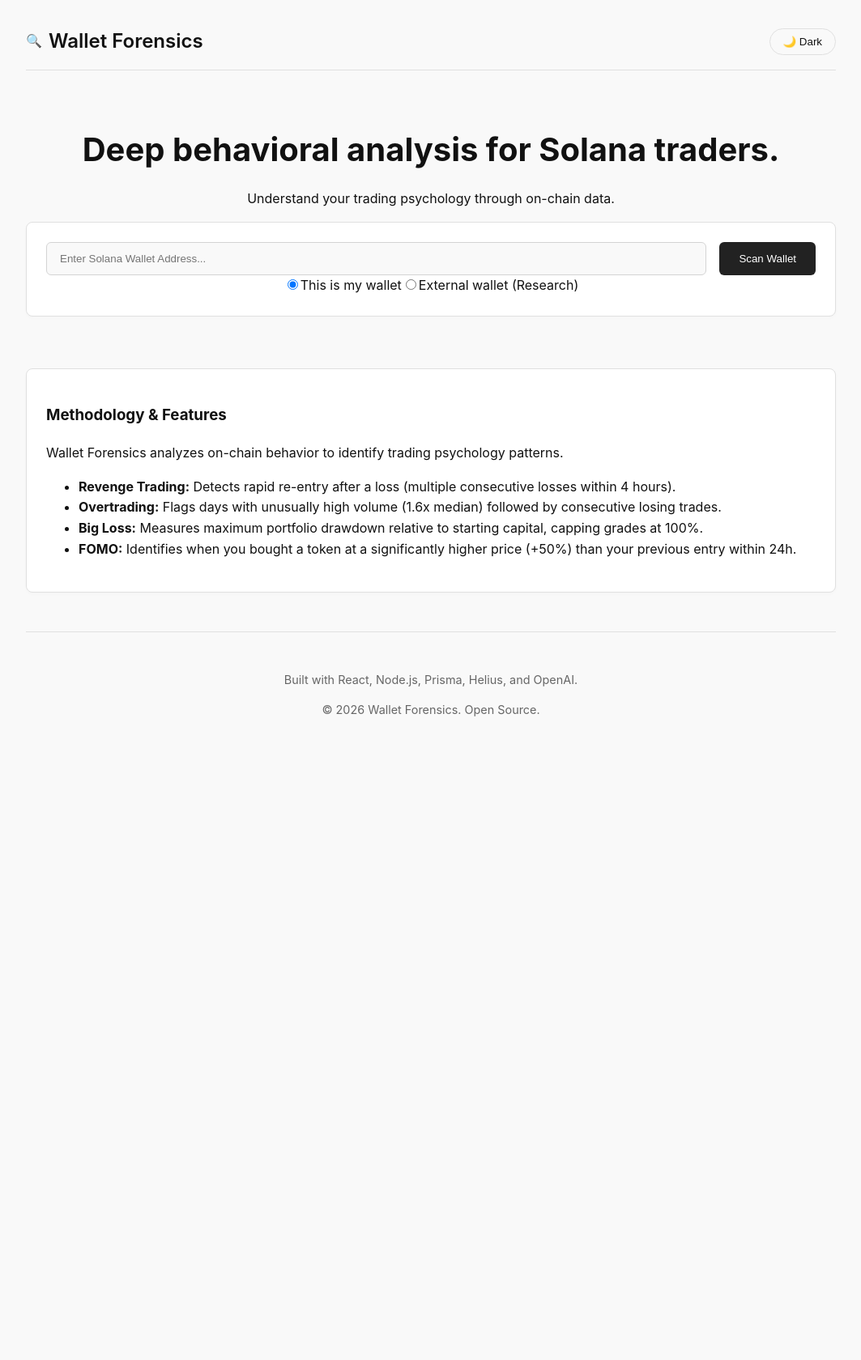
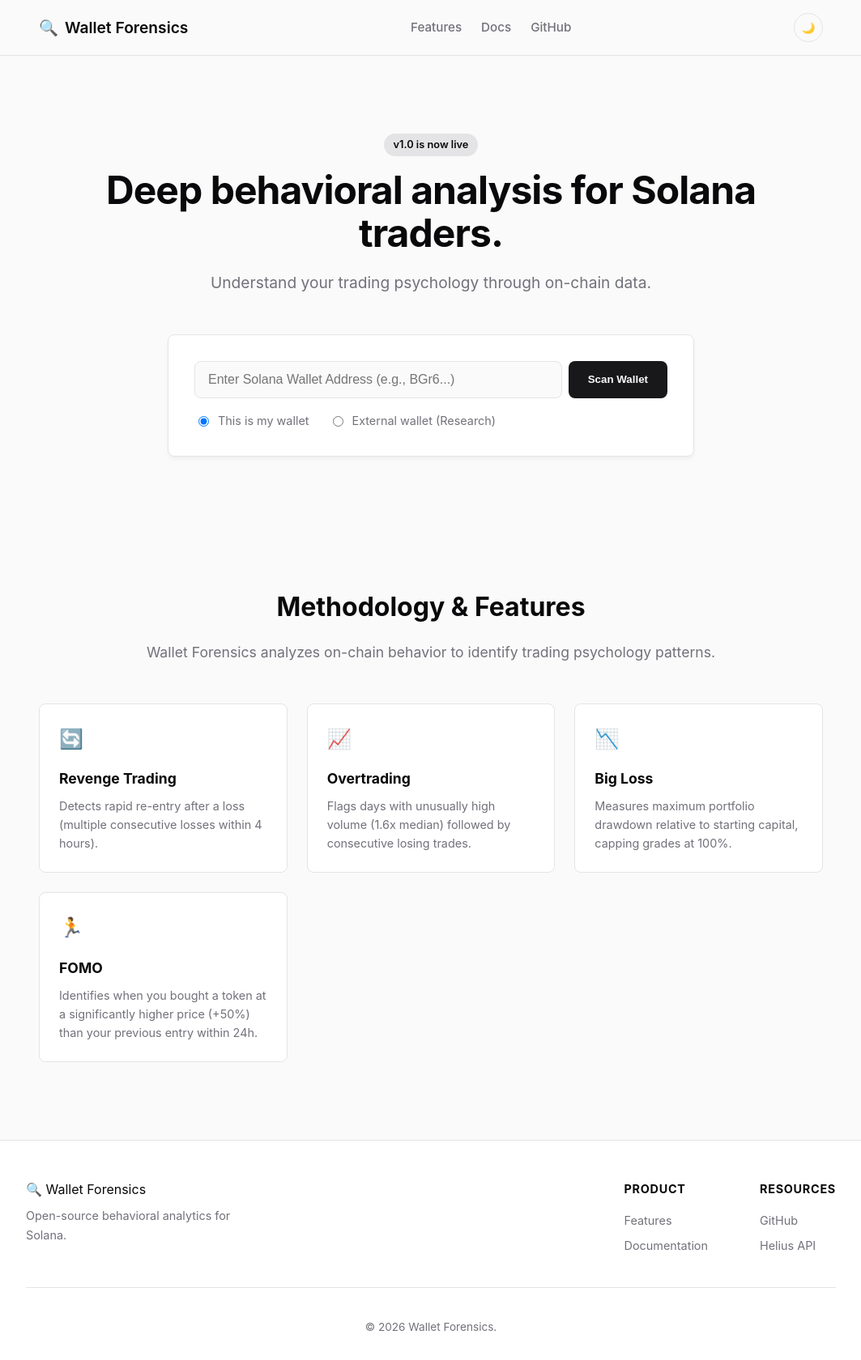
Before and after one commit to itskaien/WalletForensics, a React (Vite) app: page / in a window 1280 px wide. Shown: the whole page at 81% size, without its empty margins (108-1171 px from the left). Before the commit the page ends 950 px from the top, so only its background shows below. Built offline with nearby package versions, Linux system fonts and the light colour scheme.

Commit message:
Refactor Dashboard, DocsSection, Footer, Header, Hero components; enhance UI, add features, and improve styling

```diff
--- a/src/components/Dashboard.jsx
+++ b/src/components/Dashboard.jsx
@@ -1,5 +1,5 @@
 import React from "react";
-import ReactMarkdown from "react-markdown"; // <-- Imported here
+import ReactMarkdown from "react-markdown";
 
 export default function Dashboard({ data, isOwner }) {
   if (!data) return null;
@@ -9,7 +9,6 @@
       <h2>{isOwner ? "Your Profile" : "Wallet Profile"}</h2>
 
       <div className="grid-container">
-        {/* Basic Stats */}
         <div className="card stat-card">
           <span className="label">Win Rate</span>
           <span className="value">
@@ -63,7 +62,6 @@
         </div>
       </div>
 
-      {/* AI Report using React Markdown */}
       <div className="card report-card">
         <h3>AI Forensic Report</h3>
         <div className="markdown-body">
--- a/src/components/DocsSection.jsx
+++ b/src/components/DocsSection.jsx
@@ -1,31 +1,47 @@
 import React from "react";
 
 export default function DocsSection() {
+  const features = [
+    {
+      icon: "🔄",
+      title: "Revenge Trading",
+      desc: "Detects rapid re-entry after a loss (multiple consecutive losses within 4 hours).",
+    },
+    {
+      icon: "📈",
+      title: "Overtrading",
+      desc: "Flags days with unusually high volume (1.6x median) followed by consecutive losing trades.",
+    },
+    {
+      icon: "📉",
+      title: "Big Loss",
+      desc: "Measures maximum portfolio drawdown relative to starting capital, capping grades at 100%.",
+    },
+    {
+      icon: "🏃",
+      title: "FOMO",
+      desc: "Identifies when you bought a token at a significantly higher price (+50%) than your previous entry within 24h.",
+    },
+  ];
+
   return (
-    <section className="card docs-section">
-      <h3>Methodology & Features</h3>
-      <p className="muted">
-        Wallet Forensics analyzes on-chain behavior to identify trading
-        psychology patterns.
-      </p>
-      <ul>
-        <li>
-          <strong>Revenge Trading:</strong> Detects rapid re-entry after a loss
-          (multiple consecutive losses within 4 hours).
-        </li>
-        <li>
-          <strong>Overtrading:</strong> Flags days with unusually high volume
-          (1.6x median) followed by consecutive losing trades.
-        </li>
-        <li>
-          <strong>Big Loss:</strong> Measures maximum portfolio drawdown
-          relative to starting capital, capping grades at 100%.
-        </li>
-        <li>
-          <strong>FOMO:</strong> Identifies when you bought a token at a
-          significantly higher price (+50%) than your previous entry within 24h.
-        </li>
-      </ul>
+    <section id="features" className="features-section">
+      <div className="section-header">
+        <h3>Methodology & Features</h3>
+        <p>
+          Wallet Forensics analyzes on-chain behavior to identify trading
+          psychology patterns.
+        </p>
+      </div>
+      <div className="features-grid">
+        {features.map((f, i) => (
+          <div key={i} className="feature-card">
+            <span className="feature-icon">{f.icon}</span>
+            <h4>{f.title}</h4>
+            <p>{f.desc}</p>
+          </div>
+        ))}
+      </div>
     </section>
   );
 }
--- a/src/components/Footer.jsx
+++ b/src/components/Footer.jsx
@@ -3,8 +3,35 @@
 export default function Footer() {
   return (
     <footer className="app-footer">
-      <p>Built with React, Node.js, Prisma, Helius, and OpenAI.</p>
-      <p>&copy; {new Date().getFullYear()} Wallet Forensics. Open Source.</p>
+      <div className="footer-container">
+        <div className="footer-brand">
+          <span className="logo-icon">🔍</span> Wallet Forensics
+          <p>Open-source behavioral analytics for Solana.</p>
+        </div>
+        <div className="footer-links">
+          <div>
+            <h4>Product</h4>
+            <a href="#features">Features</a>
+            <a href="#docs">Documentation</a>
+          </div>
+          <div>
+            <h4>Resources</h4>
+            <a
+              href="https://github.com/itskaien/WalletForensics.git"
+              target="_blank"
+              rel="noreferrer"
+            >
+              GitHub
+            </a>
+            <a href="https://helius.dev" target="_blank" rel="noreferrer">
+              Helius API
+            </a>
+          </div>
+        </div>
+      </div>
+      <div className="footer-bottom">
+        <p>&copy; {new Date().getFullYear()} Wallet Forensics.</p>
+      </div>
     </footer>
   );
 }
--- a/src/components/Header.jsx
+++ b/src/components/Header.jsx
@@ -1,19 +1,64 @@
-import React from "react";
+import React, { useState } from "react";
 
 export default function Header({ toggleTheme, currentTheme }) {
+  const [isMenuOpen, setIsMenuOpen] = useState(false);
+
   return (
-    <header className="app-header">
+    <header className="navbar">
+      <div className="nav-container">
         <div className="logo">
           <span className="logo-icon">🔍</span>
-        <h1>Wallet Forensics</h1>
+          <span className="logo-text">Wallet Forensics</span>
         </div>
+
+        <nav className="nav-links">
+          <a href="#features">Features</a>
+          <a href="#docs">Docs</a>
+          <a
+            href="https://github.com/itskaien/WalletForensics.git"
+            target="_blank"
+            rel="noreferrer"
+          >
+            GitHub
+          </a>
+        </nav>
+
+        <div className="nav-actions">
           <button
             className="theme-toggle"
             onClick={toggleTheme}
             aria-label="Toggle theme"
           >
-        {currentTheme === "light" ? "🌙 Dark" : "☀️ Light"}
+            {currentTheme === "light" ? "🌙" : "☀️"}
           </button>
+
+          <button
+            className="hamburger"
+            onClick={() => setIsMenuOpen(!isMenuOpen)}
+          >
+            ☰
+          </button>
+        </div>
+      </div>
+
+      {/* Mobile Menu Dropdown */}
+      {isMenuOpen && (
+        <div className="mobile-menu">
+          <a href="#features" onClick={() => setIsMenuOpen(false)}>
+            Features
+          </a>
+          <a href="#docs" onClick={() => setIsMenuOpen(false)}>
+            Docs
+          </a>
+          <a
+            href="https://github.com/itskaien/WalletForensics.git"
+            target="_blank"
+            rel="noreferrer"
+          >
+            GitHub
+          </a>
+        </div>
+      )}
     </header>
   );
 }
--- a/src/components/Hero.jsx
+++ b/src/components/Hero.jsx
@@ -10,14 +10,17 @@
 }) {
   return (
     <section className="hero">
+      <div className="hero-badge">v1.0 is now live</div>
       <h2>Deep behavioral analysis for Solana traders.</h2>
-      <p>Understand your trading psychology through on-chain data.</p>
+      <p className="hero-subtitle">
+        Understand your trading psychology through on-chain data.
+      </p>
 
       <form onSubmit={handleScan} className="card form-section">
         <div className="input-group">
           <input
             type="text"
-            placeholder="Enter Solana Wallet Address..."
+            placeholder="Enter Solana Wallet Address (e.g., BGr6...)"
             value={address}
             onChange={(e) => setAddress(e.target.value)}
             required
--- a/src/index.css
+++ b/src/index.css
@@ -1,29 +1,32 @@
 :root {
-  /* Light Theme (Default) */
-  --bg-main: #f9f9f9;
+  --bg-main: #fafafa;
   --bg-card: #ffffff;
-  --text-main: #111111;
-  --text-muted: #666666;
-  --border: #e0e0e0;
-  --silver: #d4d4d4;
-  --accent: #222222;
-  --success: #2e7d32;
-  --danger: #c62828;
-  --warning: #ed6c02;
+  --text-main: #09090b;
+  --text-muted: #71717a;
+  --border: #e4e4e7;
+  --accent: #18181b;
+  --accent-hover: #27272a;
+  --success: #16a34a;
+  --danger: #dc2626;
+  --warning: #d97706;
+  --radius: 8px;
 }
 
 [data-theme="dark"] {
-  /* Dark Theme Overrides */
-  --bg-main: #0f0f11;
-  --bg-card: #1a1a1d;
+  --bg-main: #09090b;
+  --bg-card: #18181b;
   --text-main: #f4f4f5;
   --text-muted: #a1a1aa;
   --border: #27272a;
-  --silver: #3f3f46;
   --accent: #f4f4f5;
-  --success: #4ade80;
-  --danger: #f87171;
-  --warning: #fbbf24;
+  --accent-hover: #e4e4e7;
+  --success: #22c55e;
+  --danger: #ef4444;
+  --warning: #f59e0b;
+}
+
+* {
+  box-sizing: border-box;
 }
 
 body {
@@ -34,9 +37,10 @@
   background-color: var(--bg-main);
   color: var(--text-main);
   line-height: 1.6;
+  -webkit-font-smoothing: antialiased;
   transition:
     background-color 0.3s,
-    color 0.3s; /* Smooth theme switch */
+    color 0.3s;
 }
 
 /* Layout */
@@ -44,145 +48,358 @@
   display: flex;
   flex-direction: column;
   min-height: 100vh;
+}
+main {
+  flex: 1;
+  max-width: 1000px;
+  margin: 0 auto;
+  padding: 2rem 1rem;
+  width: 100%;
+}
+
+/* Navbar */
+.navbar {
+  position: sticky;
+  top: 0;
+  background: var(--bg-main);
+  border-bottom: 1px solid var(--border);
+  z-index: 100;
+}
+.nav-container {
   max-width: 1000px;
   margin: 0 auto;
   padding: 1rem;
-}
-main {
-  flex: 1;
-  display: flex;
-  flex-direction: column;
-  gap: 2rem;
-  margin-bottom: 3rem;
-}
-
-/* Header */
-.app-header {
   display: flex;
   justify-content: space-between;
   align-items: center;
-  padding: 1rem 0;
-  margin-bottom: 2rem;
-  border-bottom: 1px solid var(--border);
 }
 .logo {
   display: flex;
   align-items: center;
   gap: 0.5rem;
+  font-weight: 600;
+  font-size: 1.2rem;
 }
-.logo h1 {
-  font-size: 1.5rem;
-  margin: 0;
-  font-weight: 600;
+.nav-links {
+  display: flex;
+  gap: 1.5rem;
+}
+.nav-links a {
+  color: var(--text-muted);
+  text-decoration: none;
+  font-size: 0.95rem;
+  font-weight: 500;
+  transition: color 0.2s;
+}
+.nav-links a:hover {
+  color: var(--text-main);
+}
+.nav-actions {
+  display: flex;
+  gap: 1rem;
+  align-items: center;
 }
 .theme-toggle {
   background: transparent;
   border: 1px solid var(--border);
   color: var(--text-main);
-  padding: 0.5rem 1rem;
-  border-radius: 20px;
+  width: 36px;
+  height: 36px;
+  border-radius: 50%;
   cursor: pointer;
+  display: flex;
+  align-items: center;
+  justify-content: center;
+}
+.hamburger {
+  display: none;
+  background: none;
+  border: none;
+  font-size: 1.5rem;
+  color: var(--text-main);
+  cursor: pointer;
+}
+.mobile-menu {
+  display: none;
 }
 
 /* Hero */
 .hero {
   text-align: center;
-  margin-bottom: 2rem;
+  padding: 4rem 0;
+}
+.hero-badge {
+  display: inline-block;
+  background: var(--border);
+  color: var(--text-main);
+  padding: 0.25rem 0.75rem;
+  border-radius: 20px;
+  font-size: 0.8rem;
+  font-weight: 600;
+  margin-bottom: 1rem;
 }
 .hero h2 {
-  font-size: 2.5rem;
-  margin-bottom: 0.5rem;
+  font-size: 3rem;
+  letter-spacing: -0.02em;
+  margin: 0 0 1rem;
+  line-height: 1.1;
+}
+.hero-subtitle {
+  font-size: 1.2rem;
+  color: var(--text-muted);
+  margin-bottom: 3rem;
+}
+.form-section {
+  max-width: 650px;
+  margin: 0 auto;
+  text-align: left;
+}
+
+/* Inputs */
+.input-group {
+  display: flex;
+  gap: 0.5rem;
+  margin-bottom: 1rem;
+}
+.input-group input {
+  flex: 1;
+  padding: 0.8rem 1rem;
+  border: 1px solid var(--border);
+  border-radius: var(--radius);
+  background: var(--bg-main);
+  color: var(--text-main);
+  font-size: 1rem;
+  outline: none;
+  transition: border-color 0.2s;
+}
+.input-group input:focus {
+  border-color: var(--text-muted);
+}
+.input-group button {
+  padding: 0.8rem 1.5rem;
+  background: var(--accent);
+  color: var(--bg-main);
+  border: none;
+  border-radius: var(--radius);
+  font-weight: 600;
+  cursor: pointer;
+  transition: opacity 0.2s;
+}
+.input-group button:hover {
+  opacity: 0.9;
+}
+.toggle-group {
+  display: flex;
+  gap: 1.5rem;
+  font-size: 0.9rem;
+  color: var(--text-muted);
+}
+.toggle-group label {
+  display: flex;
+  align-items: center;
+  gap: 0.5rem;
+  cursor: pointer;
 }
 
 /* Cards & Grids */
 .card {
   background: var(--bg-card);
   border: 1px solid var(--border);
-  border-radius: 8px;
-  padding: 1.5rem;
-  box-shadow: 0 2px 4px rgba(0, 0, 0, 0.02);
+  border-radius: var(--radius);
+  padding: 2rem;
+  box-shadow: 0 4px 6px -1px rgba(0, 0, 0, 0.05);
 }
 .grid-container {
   display: grid;
-  grid-template-columns: repeat(auto-fit, minmax(200px, 1fr));
+  grid-template-columns: repeat(auto-fit, minmax(220px, 1fr));
   gap: 1rem;
-  margin-bottom: 1.5rem;
+  margin-bottom: 2rem;
 }
-
-/* Forms */
-.input-group {
+.stat-card,
+.grade-card {
   display: flex;
-  gap: 1rem;
+  flex-direction: column;
+  align-items: center;
+  text-align: center;
+  padding: 1.5rem;
 }
-.input-group input {
-  flex: 1;
-  padding: 0.75rem 1rem;
-  border: 1px solid var(--silver);
-  border-radius: 6px;
-  background: var(--bg-main);
-  color: var(--text-main);
+.label {
+  font-size: 0.8rem;
+  text-transform: uppercase;
+  letter-spacing: 0.05em;
+  color: var(--text-muted);
+  margin-bottom: 0.5rem;
+  font-weight: 600;
 }
-.input-group button {
-  padding: 0.75rem 1.5rem;
-  background: var(--accent);
-  color: var(--bg-card);
-  border: none;
-  border-radius: 6px;
-  cursor: pointer;
+.value {
+  font-size: 2rem;
+  font-weight: 700;
 }
-.input-group button:hover {
-  opacity: 0.9;
-}
-
-/* Grades */
 .grade {
+  font-size: 1.1rem;
   font-weight: 600;
-  padding: 0.25rem 0.75rem;
+  padding: 0.4rem 0.8rem;
   border-radius: 20px;
   border: 1px solid;
 }
 .grade-clean {
   color: var(--success);
   border-color: var(--success);
+  background: rgba(22, 163, 74, 0.1);
 }
 .grade-watch-it {
   color: var(--warning);
   border-color: var(--warning);
+  background: rgba(217, 119, 6, 0.1);
 }
 .grade-bad,
 .grade-high-risk {
   color: var(--danger);
   border-color: var(--danger);
+  background: rgba(220, 38, 38, 0.1);
 }
-.value.positive {
-  color: var(--success);
+
+/* Features */
+.features-section {
+  padding: 4rem 0;
 }
-.value.negative {
-  color: var(--danger);
+.section-header {
+  text-align: center;
+  margin-bottom: 3rem;
+}
+.section-header h3 {
+  font-size: 2rem;
+  margin-bottom: 0.5rem;
+}
+.section-header p {
+  color: var(--text-muted);
+  font-size: 1.1rem;
+}
+.features-grid {
+  display: grid;
+  grid-template-columns: repeat(auto-fit, minmax(240px, 1fr));
+  gap: 1.5rem;
+}
+.feature-card {
+  background: var(--bg-card);
+  border: 1px solid var(--border);
+  border-radius: var(--radius);
+  padding: 1.5rem;
+}
+.feature-icon {
+  font-size: 1.5rem;
+  margin-bottom: 1rem;
+  display: block;
+}
+.feature-card h4 {
+  margin: 0 0 0.5rem;
+  font-size: 1.1rem;
+}
+.feature-card p {
+  margin: 0;
+  font-size: 0.9rem;
+  color: var(--text-muted);
+}
+
+/* Markdown */
+.markdown-body {
+  padding: 1.5rem;
+  background: var(--bg-main);
+  border-radius: var(--radius);
+  border: 1px solid var(--border);
 }
 
 /* Footer */
 .app-footer {
-  text-align: center;
-  padding: 2rem 0;
   border-top: 1px solid var(--border);
+  background: var(--bg-card);
+  padding: 3rem 1rem 1rem;
+  margin-top: auto;
+}
+.footer-container {
+  max-width: 1000px;
+  margin: 0 auto;
+  display: flex;
+  justify-content: space-between;
+  flex-wrap: wrap;
+  gap: 2rem;
+}
+.footer-brand {
+  max-width: 300px;
+}
+.footer-brand p {
   color: var(--text-muted);
   font-size: 0.9rem;
+  margin-top: 0.5rem;
+}
+.footer-links {
+  display: flex;
+  gap: 4rem;
+}
+.footer-links h4 {
+  margin: 0 0 1rem;
+  font-size: 0.9rem;
+  text-transform: uppercase;
+  letter-spacing: 0.05em;
+  color: var(--text-main);
+}
+.footer-links a {
+  display: block;
+  color: var(--text-muted);
+  text-decoration: none;
+  margin-bottom: 0.5rem;
+  font-size: 0.9rem;
+}
+.footer-links a:hover {
+  color: var(--text-main);
+}
+.footer-bottom {
+  max-width: 1000px;
+  margin: 2rem auto 0;
+  padding-top: 1.5rem;
+  border-top: 1px solid var(--border);
+  text-align: center;
+  color: var(--text-muted);
+  font-size: 0.85rem;
 }
 
-/* Mobile Responsiveness */
-@media (max-width: 600px) {
+/* Mobile Adjustments */
+@media (max-width: 768px) {
+  .nav-links {
+    display: none;
+  }
+  .hamburger {
+    display: block;
+  }
+  .mobile-menu {
+    display: flex;
+    flex-direction: column;
+    padding: 1rem;
+    background: var(--bg-card);
+    border-bottom: 1px solid var(--border);
+  }
+  .mobile-menu a {
+    padding: 0.75rem 0;
+    color: var(--text-main);
+    text-decoration: none;
+    font-weight: 500;
+    border-bottom: 1px solid var(--border);
+  }
+
   .hero h2 {
-    font-size: 1.8rem;
+    font-size: 2rem;
   }
   .input-group {
     flex-direction: column;
-  } /* Stack input and button */
-  .toggle-group {
-    flex-direction: column;
-    gap: 0.5rem;
   }
   .grid-container {
     grid-template-columns: 1fr;
-  } /* Single column on mobile */
+  }
+  .footer-container {
+    flex-direction: column;
+  }
+  .footer-links {
+    flex-direction: column;
+    gap: 1.5rem;
+  }
 }
```
Lines whose indentation alone changed are shown as unchanged.
